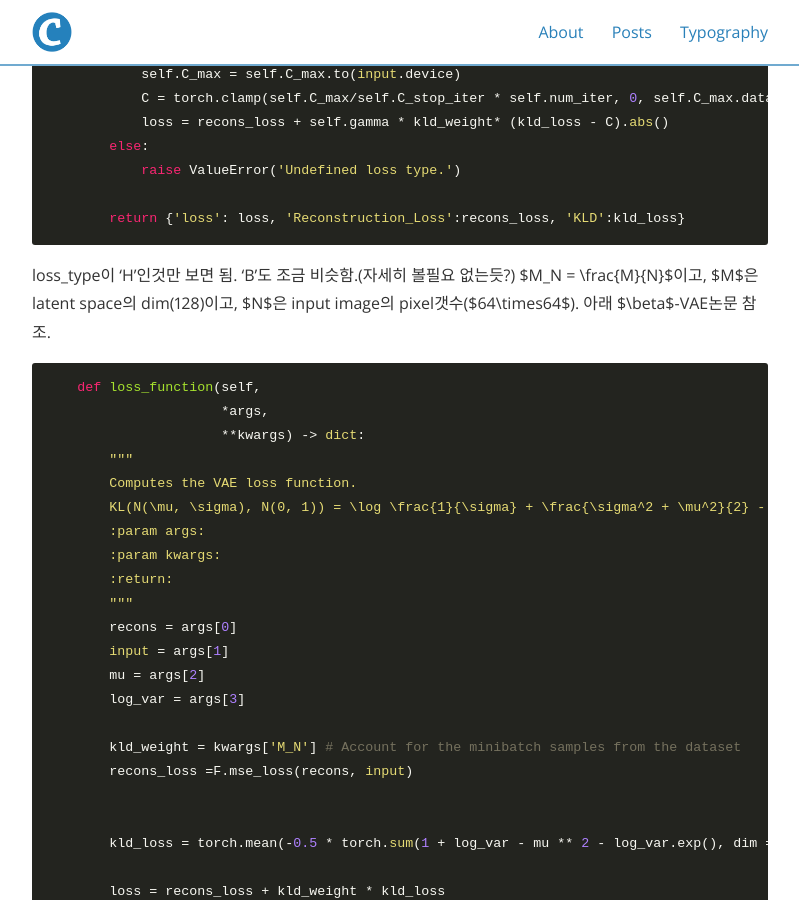
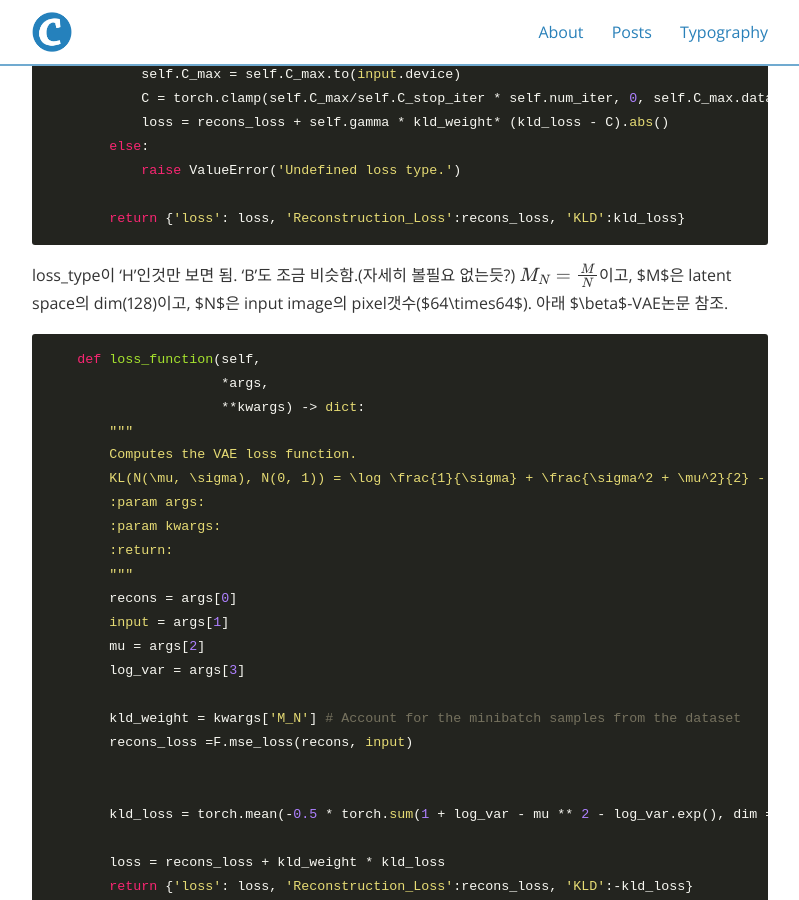
Before and after one commit to hihunjin/hihunjin.github.io, a Jekyll site: the page built from _posts/2021-01-28-betaVAE.md, in a window 1280 px wide and 900 px high, scrolled down 1822 px. Shown: the whole window, without its empty margins (240-1039 px from the left). Built offline with Jekyll 4.4.1, drawn with Linux system fonts in a browser that asks for light colours; nearby versions of some CDN libraries; formulas are drawn with MathJax 3.

Commit message:
Change $ to $$

````diff
--- a/_posts/2021-01-28-betaVAE.md
+++ b/_posts/2021-01-28-betaVAE.md
@@ -79,7 +79,7 @@ logging_params:
         return {'loss': loss, 'Reconstruction_Loss':recons_loss, 'KLD':kld_loss}
 ```
 loss_type이 'H'인것만 보면 됨. 'B'도 조금 비슷함.(자세히 볼필요 없는듯?)
-$M_N = \frac{M}{N}$이고, $M$은 latent space의 dim(128)이고, $N$은 input image의 pixel갯수($64\times64$). 아래 $\beta$-VAE논문 참조.
+$$M_N = \frac{M}{N}$$이고, $M$은 latent space의 dim(128)이고, $N$은 input image의 pixel갯수($64\times64$). 아래 $\beta$-VAE논문 참조.
 ```python
     def loss_function(self,
                       *args,
````
